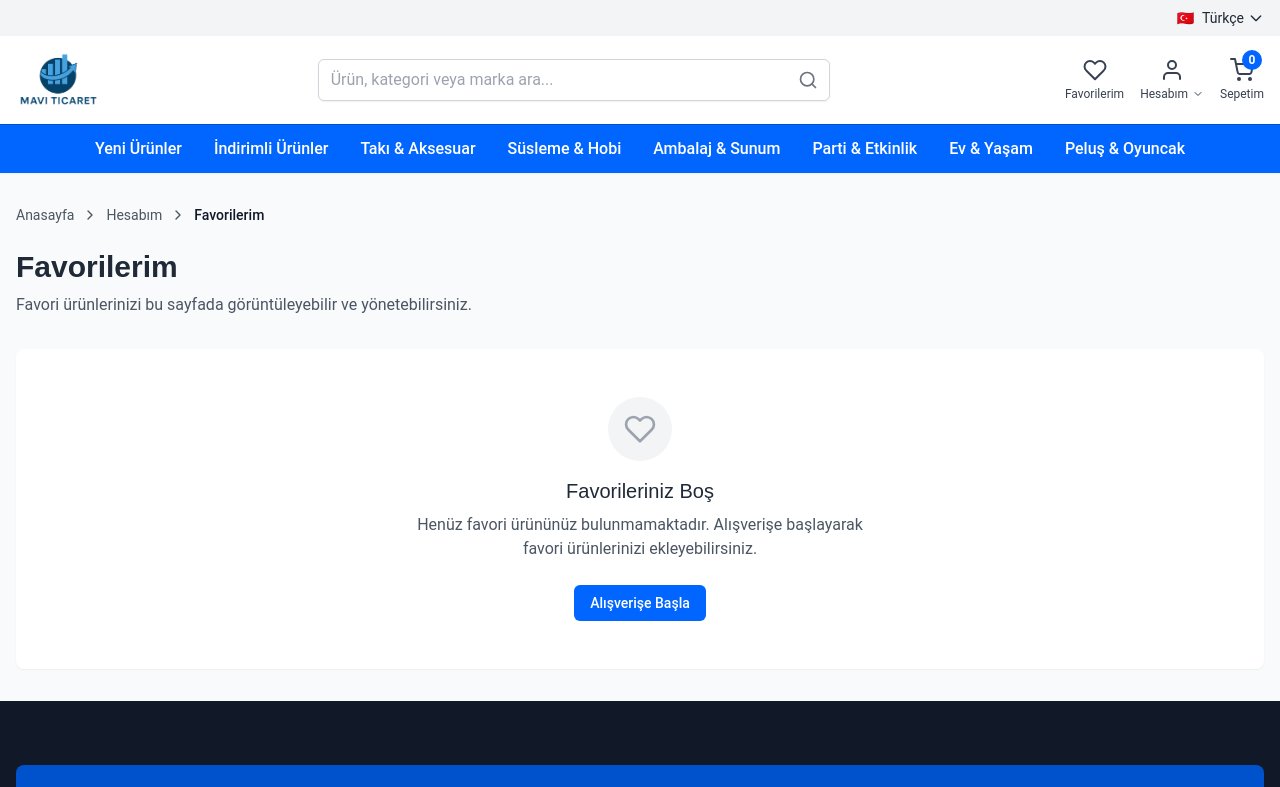
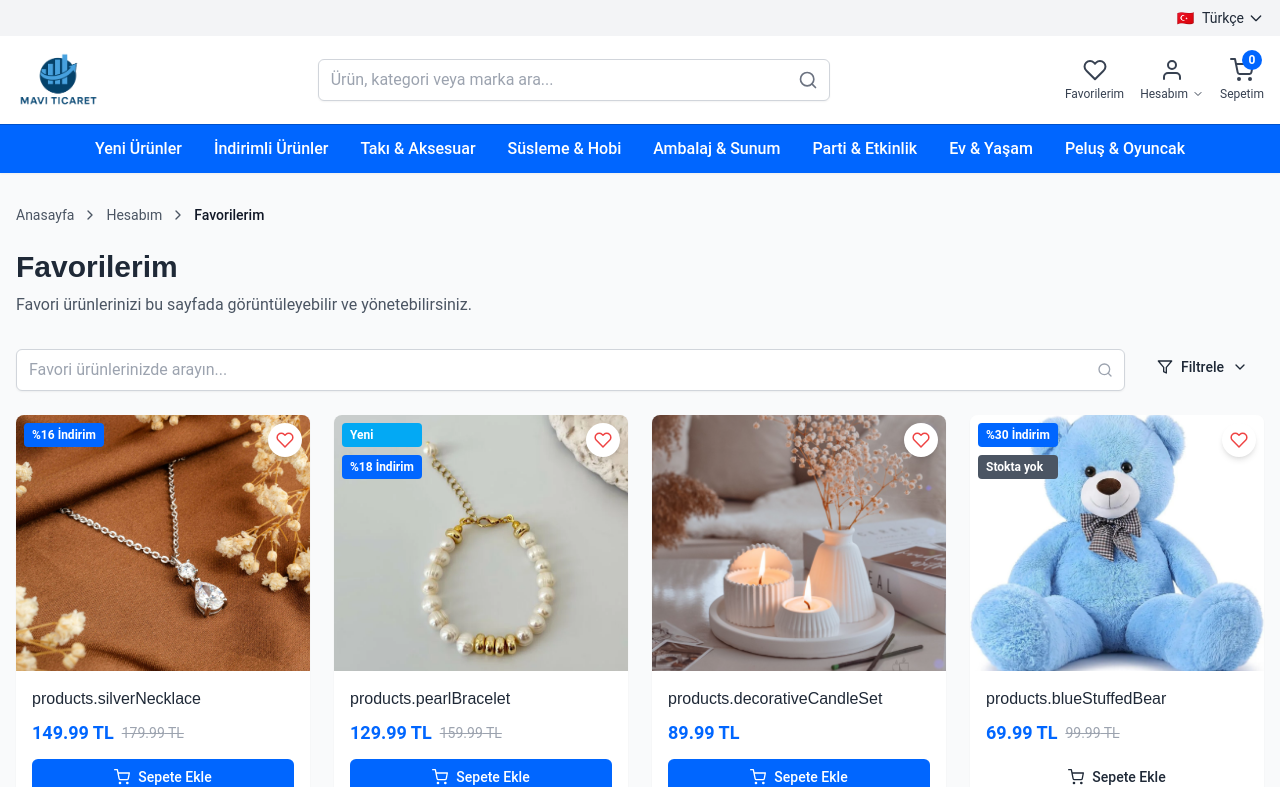
Before and after one commit to yusufyzzc/E-Commerce-Website, a Next.js app: page /account/favorites in a window 1280 px wide. Shown: the top 787 px of the page. Built offline with nearby package versions, Linux system fonts and the light colour scheme.

Commit message:
arrangements

```diff
--- a/src/pages/account/favorites.tsx
+++ b/src/pages/account/favorites.tsx
@@ -6,9 +6,53 @@ import Header from '../../components/Header';
 import Footer from '../../components/Footer';
 import { useLanguage } from '../../context/LanguageContext';
 
-// Demo data for favorites - set to empty array
-const demoFavorites: any[] = [];
-
+// Demo data for favorites
+const demoFavorites = [
+  {
+    id: 1,
+    nameKey: 'products.silverNecklace',
+    price: 149.99,
+    originalPrice: 179.99,
+    discount: 16,
+    image: '/images/products/gumus kaplama kolye.jpg',
+    href: '/product/gumus-kaplama-kolye',
+    inStock: true,
+    isNew: false
+  },
+  {
+    id: 2,
+    nameKey: 'products.pearlBracelet',
+    price: 129.99,
+    originalPrice: 159.99,
+    discount: 18,
+    image: '/images/products/inci bileklik.jpeg',
+    href: '/product/inci-bileklik',
+    inStock: true,
+    isNew: true
+  },
+  {
+    id: 3,
+    nameKey: 'products.decorativeCandleSet',
+    price: 89.99,
+    originalPrice: 89.99,
+    discount: 0,
+    image: '/images/products/dekoratif_mum_seti.png',
+    href: '/product/dekoratif-mum-seti',
+    inStock: true,
+    isNew: false
+  },
+  {
+    id: 4,
+    nameKey: 'products.blueStuffedBear',
+    price: 69.99,
+    originalPrice: 99.99,
+    discount: 30,
+    image: '/images/products/mavi_pelus_ayicik.jpeg',
+    href: '/product/mavi-pelus-ayicik',
+    inStock: false,
+    isNew: false
+  }
+];
 
 export default function Favorites() {
   const { t } = useLanguage();
```
